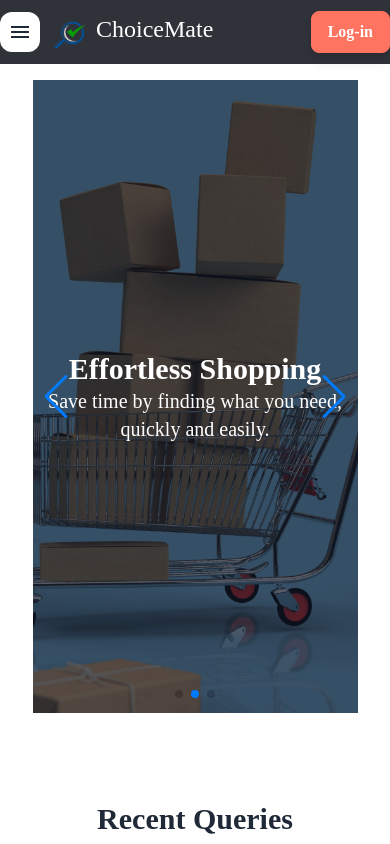
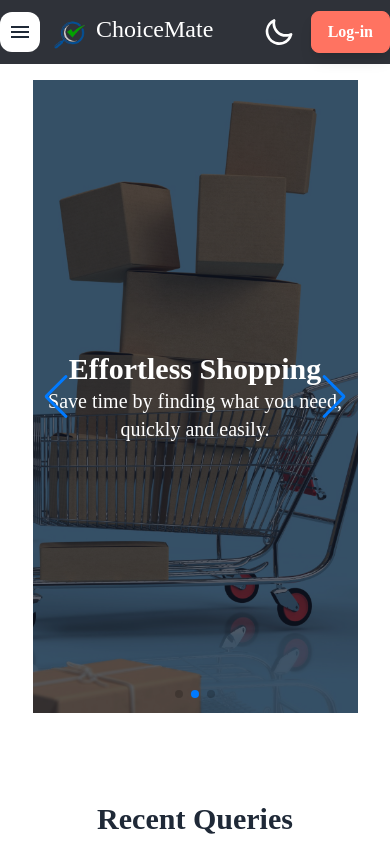
Before and after one commit to riyadhossain565/ChoiceMate-client, a React (Vite) app: page / in a window 390 px wide. Shown: the top 844 px of the page. Built offline with nearby package versions, Linux system fonts and the light colour scheme; no server answers; grey boxes are pictures that could not be loaded.

Commit message:
added theme

```diff
--- a/src/Pages/Queries.jsx
+++ b/src/Pages/Queries.jsx
@@ -60,7 +60,7 @@
         >
           <MdGrid4X4 className="w-6 h-6" />
         </button>
-        <button
+        {/* <button
           className={`btn ${
             gridColumns === 2 ? "btn bg-[#ff7361]" : "btn-outline"
           }`}
@@ -68,7 +68,7 @@
           title="column-2"
         >
           <CiGrid2V className="w-6 h-6" />
-        </button>
+        </button> */}
         <button
           className={`btn ${
             gridColumns === 3 ? "btn bg-[#ff7361]" : "btn-outline"
@@ -84,8 +84,6 @@
       <div className={`grid gap-6 ${
             gridColumns === 4
               ? "grid-cols-1 md:grid-cols-4"
-              : gridColumns === 2
-              ? "grid-cols-1 md:grid-cols-2"
               : "grid-cols-1 md:grid-cols-3"
           }`}>
         {queries
--- a/src/components/HowItworks.jsx
+++ b/src/components/HowItworks.jsx
@@ -12,7 +12,7 @@
         <div className="grid grid-cols-1 md:grid-cols-3 gap-8">
           {/* Step 1 */}
           <div className="flex flex-col items-center text-center">
-            <div className="bg-primary text-white w-16 h-16 flex items-center justify-center rounded-full text-2xl font-bold mb-4">
+            <div className="bg-[#ff7361] text-white w-16 h-16 flex items-center justify-center rounded-full text-2xl font-bold mb-4">
               1
             </div>
             <h3 className="text-xl font-bold text-gray-700 mb-2">
@@ -26,7 +26,7 @@
 
           {/* Step 2 */}
           <div className="flex flex-col items-center text-center">
-            <div className="bg-primary text-white w-16 h-16 flex items-center justify-center rounded-full text-2xl font-bold mb-4">
+            <div className="bg-[#ff7361] text-white w-16 h-16 flex items-center justify-center rounded-full text-2xl font-bold mb-4">
               2
             </div>
             <h3 className="text-xl font-bold text-gray-700 mb-2">
@@ -40,7 +40,7 @@
 
           {/* Step 3 */}
           <div className="flex flex-col items-center text-center">
-            <div className="bg-primary text-white w-16 h-16 flex items-center justify-center rounded-full text-2xl font-bold mb-4">
+            <div className="bg-[#ff7361] text-white w-16 h-16 flex items-center justify-center rounded-full text-2xl font-bold mb-4">
               3
             </div>
             <h3 className="text-xl font-bold text-gray-700 mb-2">
--- a/src/components/Navbar.jsx
+++ b/src/components/Navbar.jsx
@@ -1,4 +1,4 @@
-import React, { useContext } from "react";
+import React, { useContext, useEffect, useState } from "react";
 import { Link, NavLink } from "react-router-dom";
 import { MdMenu } from "react-icons/md";
 import { AuthContext } from "../Provider/AuthProvider";
@@ -6,6 +6,24 @@
 
 const Navbar = () => {
   const { user, logOut } = useContext(AuthContext);
+  const [theme, setTheme] = useState(
+    localStorage.getItem("theme") ? localStorage.getItem("theme") : "light"
+  );
+
+  const handleToggle = (e) => {
+    if (e.target.checked) {
+      setTheme("dark");
+    } else {
+      setTheme("light");
+    }
+  };
+
+  useEffect(() => {
+    localStorage.setItem("theme", theme);
+    const localTheme = localStorage.getItem("theme");
+    document.querySelector("html").setAttribute("data-theme", localTheme);
+  }, [theme]);
+
 
   const handleSignOut = () => {
     logOut();
@@ -120,6 +138,34 @@
             <ul className="menu-horizontal gap-2 text-white">{links}</ul>
           </div>
           <div className="navbar-end">
+
+          <label className="swap swap-rotate mr-4">
+          {/* this hidden checkbox controls the state */}
+          <input
+            type="checkbox"
+            onChange={handleToggle}
+            checked={theme === "light" ? false : true}
+          />
+
+          {/* sun icon */}
+          <svg
+            className="swap-on h-8 w-8 fill-current"
+            xmlns="http://www.w3.org/2000/svg"
+            viewBox="0 0 24 24"
+          >
+            <path d="M5.64,17l-.71.71a1,1,0,0,0,0,1.41,1,1,0,0,0,1.41,0l.71-.71A1,1,0,0,0,5.64,17ZM5,12a1,1,0,0,0-1-1H3a1,1,0,0,0,0,2H4A1,1,0,0,0,5,12Zm7-7a1,1,0,0,0,1-1V3a1,1,0,0,0-2,0V4A1,1,0,0,0,12,5ZM5.64,7.05a1,1,0,0,0,.7.29,1,1,0,0,0,.71-.29,1,1,0,0,0,0-1.41l-.71-.71A1,1,0,0,0,4.93,6.34Zm12,.29a1,1,0,0,0,.7-.29l.71-.71a1,1,0,1,0-1.41-1.41L17,5.64a1,1,0,0,0,0,1.41A1,1,0,0,0,17.66,7.34ZM21,11H20a1,1,0,0,0,0,2h1a1,1,0,0,0,0-2Zm-9,8a1,1,0,0,0-1,1v1a1,1,0,0,0,2,0V20A1,1,0,0,0,12,19ZM18.36,17A1,1,0,0,0,17,18.36l.71.71a1,1,0,0,0,1.41,0,1,1,0,0,0,0-1.41ZM12,6.5A5.5,5.5,0,1,0,17.5,12,5.51,5.51,0,0,0,12,6.5Zm0,9A3.5,3.5,0,1,1,15.5,12,3.5,3.5,0,0,1,12,15.5Z" />
+          </svg>
+
+          {/* moon icon */}
+          <svg
+            className="swap-off h-8 w-8 fill-current text-white"
+            xmlns="http://www.w3.org/2000/svg"
+            viewBox="0 0 24 24"
+          >
+            <path d="M21.64,13a1,1,0,0,0-1.05-.14,8.05,8.05,0,0,1-3.37.73A8.15,8.15,0,0,1,9.08,5.49a8.59,8.59,0,0,1,.25-2A1,1,0,0,0,8,2.36,10.14,10.14,0,1,0,22,14.05,1,1,0,0,0,21.64,13Zm-9.5,6.69A8.14,8.14,0,0,1,7.08,5.22v.27A10.15,10.15,0,0,0,17.22,15.63a9.79,9.79,0,0,0,2.1-.22A8.11,8.11,0,0,1,12.14,19.73Z" />
+          </svg>
+        </label>
+
             {user ? (
               <>
                 <div>
--- a/tailwind.config.js
+++ b/tailwind.config.js
@@ -8,4 +8,10 @@
     extend: {},
   },
   plugins: [require('daisyui'),],
+  daisyui: {
+    themes: [
+      "light",
+      "dark",
+    ],
+  },
 }
```
